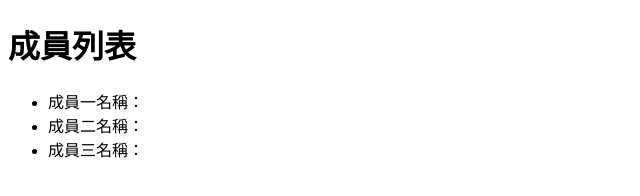
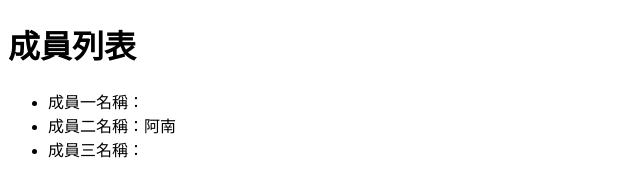
Before and after one commit to hoganalin/1020-44, a plain HTML site: page index.html in a window 1280 px wide. Shown: the full height of the page, 0-640 px from the left. Drawn offline with Linux system fonts and the light colour scheme.

Commit message:
新增成員b

```diff
--- a/index.html
+++ b/index.html
@@ -9,7 +9,7 @@
     <h1>成員列表</h1>
     <ul>
         <li>成員一名稱：</li>
-        <li>成員二名稱：</li>
+        <li>成員二名稱：阿南</li>
         <li>成員三名稱：</li>
     </ul>
 </body>
```
